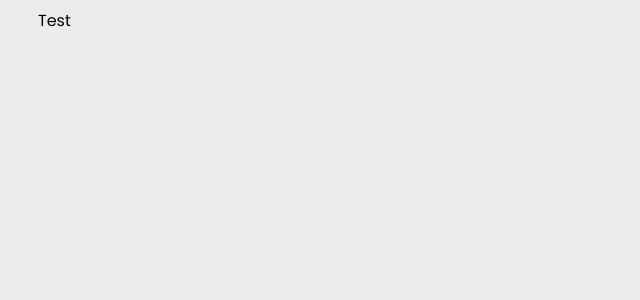
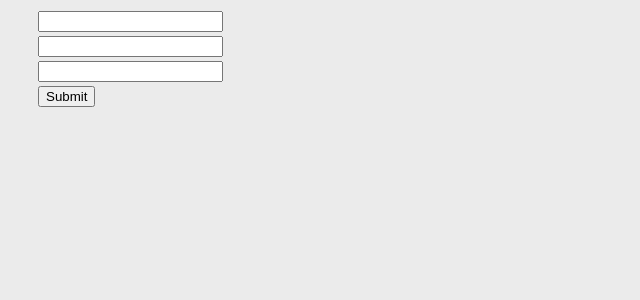
Before and after one commit to Nwakaego-Ego/Note-Application, a React (Vite) app: page /test in a window 1280 px wide. Shown: the top 300 px of the page, without its empty margins (0-640 px from the left). Built offline with nearby package versions, Linux system fonts and the light colour scheme.

Commit message:
show \password

```diff
--- a/package.json
+++ b/package.json
@@ -14,7 +14,8 @@
     "react-dom": "^18.2.0",
     "react-modal": "^3.16.1",
     "react-router": "^6.9.0",
-    "react-router-dom": "^6.9.0"
+    "react-router-dom": "^6.9.0",
+    "yup": "^1.0.2"
   },
   "devDependencies": {
     "@types/react": "^18.0.27",
--- a/src/App.css
+++ b/src/App.css
@@ -159,3 +159,7 @@ body {
   background-color: #de4040;
   color: white;
 }
+
+button:disabled {
+  cursor: not-allowed;
+}
--- a/src/Components/SignIn.jsx
+++ b/src/Components/SignIn.jsx
@@ -1,13 +1,20 @@
+import React, { useState } from "react";
 import "../index.css";
 import { useNavigate } from "react-router-dom";
 import { Link } from "react-router-dom";
 
 function SignIn() {
   const navigate = useNavigate();
+  const [reveal, setReveal] = useState(false);
 
   function loginBtn() {
     navigate("/main");
   }
+
+  const showPw = () => {
+    setReveal(!reveal);
+  };
+
   return (
     <div className="login-form-section">
       <div className="login-sign-in">Sign in</div>
@@ -42,7 +49,7 @@ function SignIn() {
             </div>
           </div>
           <input
-            type="password"
+            type={reveal ? "text" : "password"}
             id="password"
             className="login-password-input"
           ></input>
@@ -51,10 +58,11 @@ function SignIn() {
               type="checkbox"
               id="checkbox"
               className="login-checkbox-input"
+              onClick={showPw}
             />
             <label for="checkbox" className="checkbox">
               {" "}
-              Show Password
+              {reveal ? "Hide" : "Show Password"}
             </label>
           </div>
         </div>
--- a/src/Pages/Test.jsx
+++ b/src/Pages/Test.jsx
@@ -1,7 +1,64 @@
 import React from "react";
+import * as yup from "yup";
+import { Formik, Form, Field, ErrorMessage } from "formik";
 
 const Test = () => {
-  return <div>Test</div>;
+  const schema = yup.object().shape({
+    name: yup
+      .string()
+      .max(10, "name cannot be more than 10 characters")
+      .required("name cannot be empty"),
+    email: yup.string().email().required("email cannot be empty"),
+    password: yup
+      .string()
+      .max(10, "Words should be 10 max")
+      .min(5, "words should be 5 minimum")
+      .required("password cannot be empty"),
+  });
+
+  const validate = (value) => {
+    try {
+      schema.validateSync({
+        name: value,
+      });
+    } catch (error) {
+      console.log(error);
+    }
+  };
+
+  const initialValues = { name: "", email: "", password: "" };
+
+  return (
+    <Formik
+      initialValues={initialValues}
+      validationSchema={schema}
+      onSubmit={(data) => {
+        console.log(data);
+      }}
+    >
+      {({ isValid, dirty }) => (
+        <Form>
+          <div>
+            <Field name="name" id="name" type="text" />
+            <ErrorMessage name="name">{(msg) => msg}</ErrorMessage>
+          </div>
+          <div>
+            <Field name="email" id="email" type="text" />
+            <div>
+              <ErrorMessage name="email">{(msg) => msg}</ErrorMessage>
+            </div>
+          </div>
+          <div>
+            <Field name="password" id="password" type="password" />
+            <ErrorMessage name="password">{(msg) => msg}</ErrorMessage>
+          </div>
+          <button type="submit" disabled={!isValid}>
+            Submit
+          </button>
+        </Form>
+      )}
+    </Formik>
+  );
 };
 
 export default Test;
```
Also changed, not shown: 1 other file (tests, documents, lock files or other folders).
